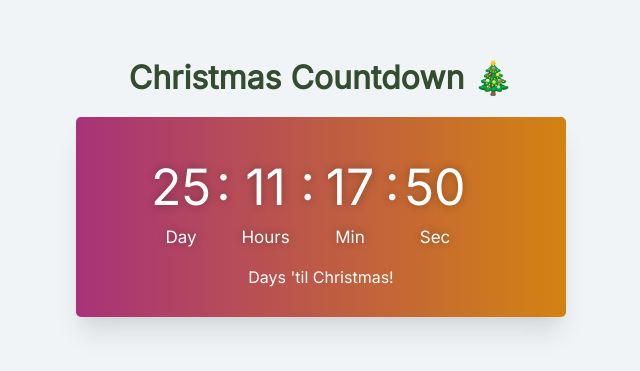
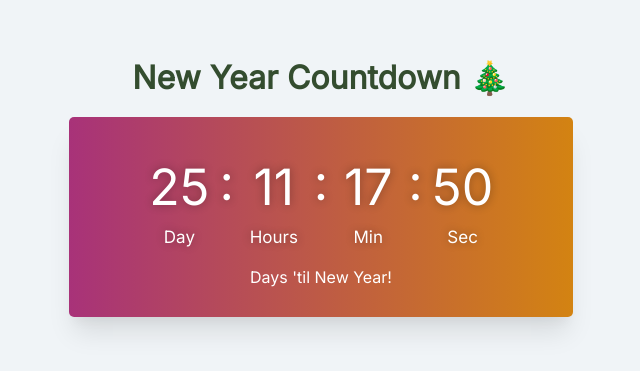
Before and after one commit to Amminn/Day-1-time-counter, a plain HTML site: page index.html in a window 1280 px wide. Shown: the part 213-584 px from the top of the page, without its empty margins (319-959 px from the left). Drawn offline with Linux system fonts and the light colour scheme.

Commit message:
fixing spacing, so now when the seconds change the width of that element will rest the same.

```diff
--- a/index.css
+++ b/index.css
@@ -53,6 +53,12 @@ h1 {
 
 .flex {
     display: flex;
+    justify-content: center;
+}
+
+.flex > .mwidth {
+    /* background: blue; */
+    min-width: 5rem;
 }
 
 
--- a/index.html
+++ b/index.html
@@ -8,19 +8,19 @@
     <title>Count Down</title>
 </head>
 <body>
-    <h1>Christmas Countdown 🎄</h1>
+    <h1>New Year Countdown 🎄</h1>
     <div class="container">
         <!-- <p id="countdown-display" class="countdown-display">-</p> -->
         <div class="flex">
-            <p><span class="big" id="days"></span><span>Day</span></p>
+            <p class="mwidth"><span class="big" id="days"></span><span>Day</span></p>
             <p class="dots">:</p>
-            <p><span class="big" id="hours"></span><span>Hours</span></p>
+            <p class="mwidth"><span class="big" id="hours"></span><span>Hours</span></p>
             <p class="dots">:</p>
-            <p><span class="big" id="min"></span><span>Min</span></p>
+            <p class="mwidth"><span class="big" id="min"></span><span>Min</span></p>
             <p class="dots">:</p>
-            <p><span class="big" id="sec"></span><span>Sec</span></p>
+            <p class="mwidth"><span class="big" id="sec"></span><span>Sec</span></p>
         </div>
-        <p class="countdown-text">Days 'til Christmas!</p>
+        <p class="countdown-text">Days 'til New Year!</p>
     </div>
 
 
```
